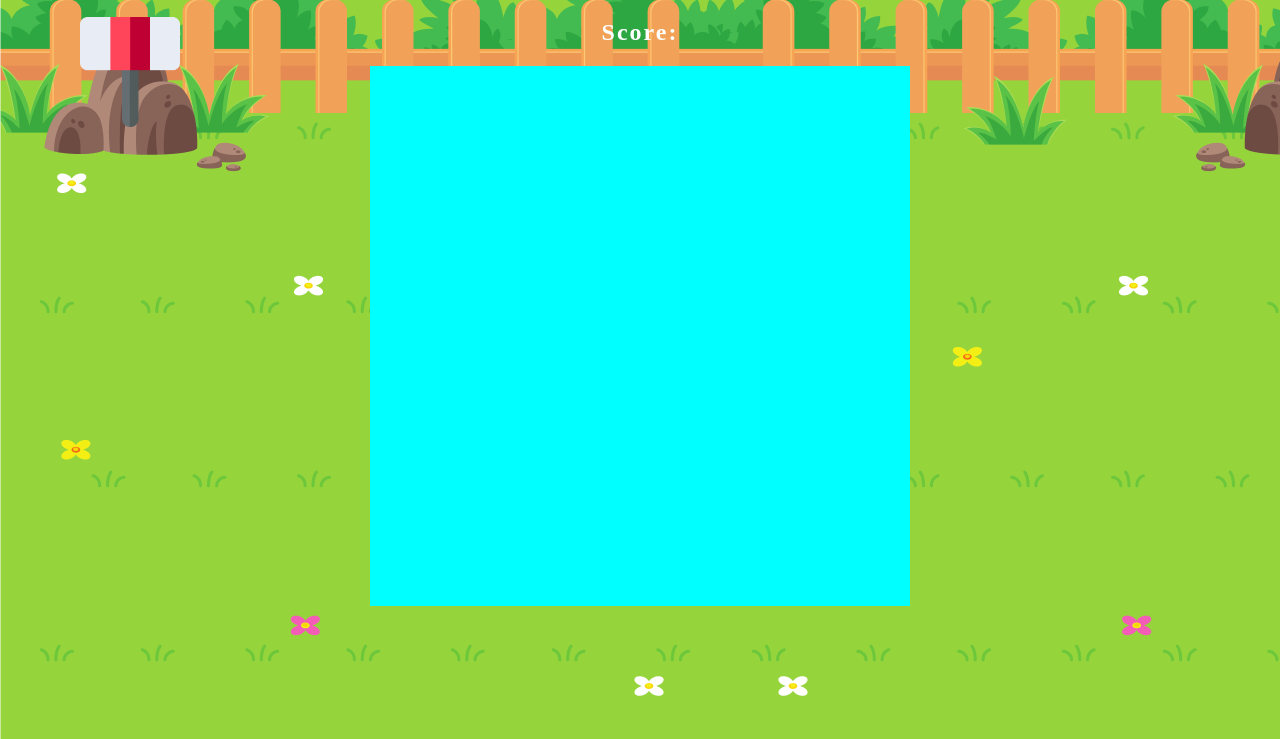
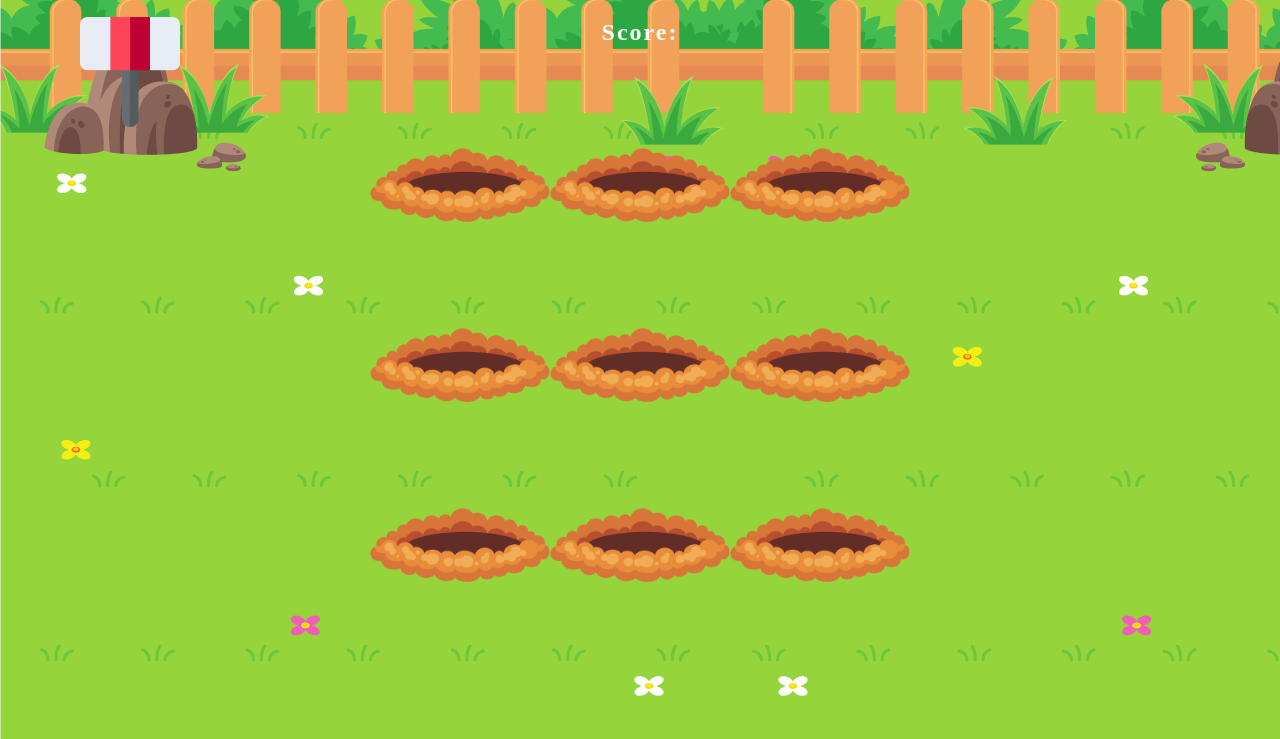
Before and after one commit to yui9667/whack-a-mole, a plain HTML site: page index.html in a window 1280 px wide. Shown: the part 61-800 px from the top of the page. Drawn offline with Linux system fonts and the light colour scheme.

Commit message:
Now hammer works

```diff
--- a/script.js
+++ b/script.js
@@ -10,3 +10,15 @@ window.addEventListener("mousedown", () => {
 window.addEventListener("mouseup", () => {
   cursor.classList.remove("active");
 });
+
+window.onload = function () {
+  setGame();
+};
+
+function setGame() {
+  for (let i = 0; i < 9; i++) {
+    let title = document.createElement("div");
+    title.id = i.toString();
+    document.getElementById("board").appendChild(title);
+  }
+}
--- a/styles/style.css
+++ b/styles/style.css
@@ -1,5 +1,6 @@
 body {
   background-image: url(/images/background.png);
+  /*background-repeat: no-repeat;*/
   padding: 0;
   margin: 0;
   box-sizing: border-box;
@@ -13,8 +14,9 @@ body {
   flex-wrap: wrap;
   width: 540px;
   height: 540px;
-  background-color: aqua;
+
   margin: 0 auto;
+  padding: 20px;
 }
 
 .cursor {
@@ -28,7 +30,13 @@ body {
   transform: translate(-20%, -20%);
   transition: transform 0.1s;
 }
-.cursor .active {
+.active {
   transform: translate(-20%, -20%) rotate(-45deg);
-  background-color: black;
 }
+
+#board div {
+  width: 180px;
+  height: 180px;
+  background-image: url(../images/hole.png);
+  background-size: contain;
+}
```
